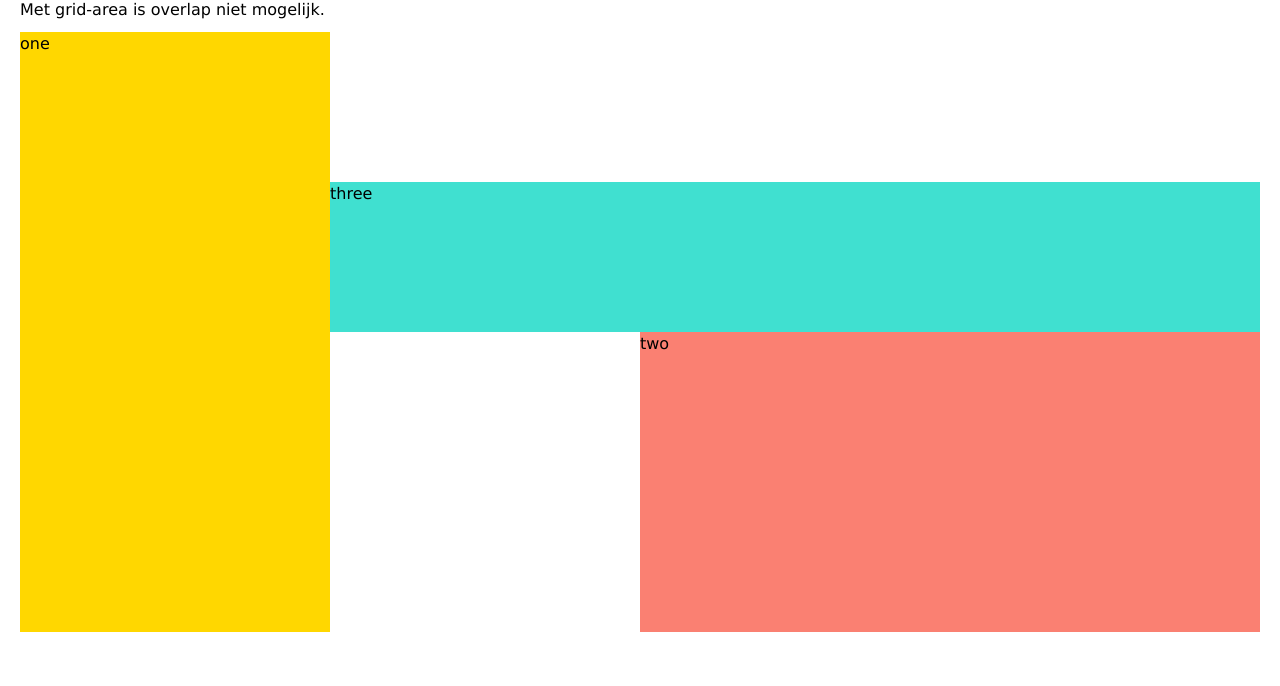
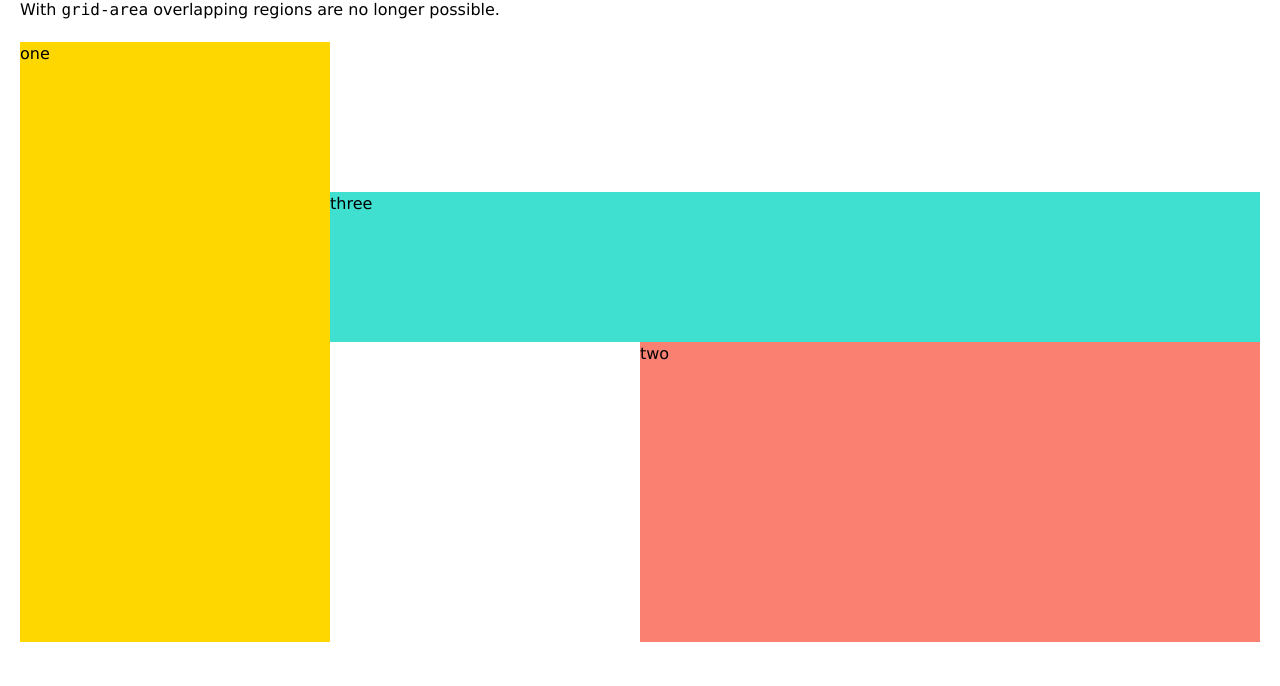
Before and after one commit to pvdstel/css-grid-showcase, a plain HTML site: page grid-area.html in a window 1280 px wide. Shown: the part 114-800 px from the top of the page. Drawn offline with Linux system fonts and the light colour scheme.

```diff
--- a/grid-area.css
+++ b/grid-area.css
@@ -2,7 +2,7 @@
 
 .grid-4x4 {
     display: grid;
-    margin-top: 10px;
+    margin-top: 20px;
     grid-template-columns: 1fr 1fr 1fr 1fr;
     grid-template-rows: 1fr 1fr 1fr 1fr;
     grid-template-areas: "one .     .     .    "
--- a/grid-area.html
+++ b/grid-area.html
@@ -11,7 +11,7 @@
     <p class="back"><a href="index.html">🡰 back to overview</a></p>
 
     <h1>Grid areas demo</h1>
-    <p>Met grid-area is overlap niet mogelijk.</p>
+    <p>With <code>grid-area</code> overlapping regions are no longer possible.</p>
 
     <div class="grid-4x4">
         <div class="one">one</div>
--- a/grid-lines.css
+++ b/grid-lines.css
@@ -5,6 +5,7 @@
     grid-template-columns: 1fr 1fr 1fr 1fr;
     grid-template-rows: 1fr 1fr 1fr 1fr;
     height: 600px;
+    margin-top: 20px;
 }
 
 .row-15-col-4 {
```
Also changed, not shown: 1 other file.
